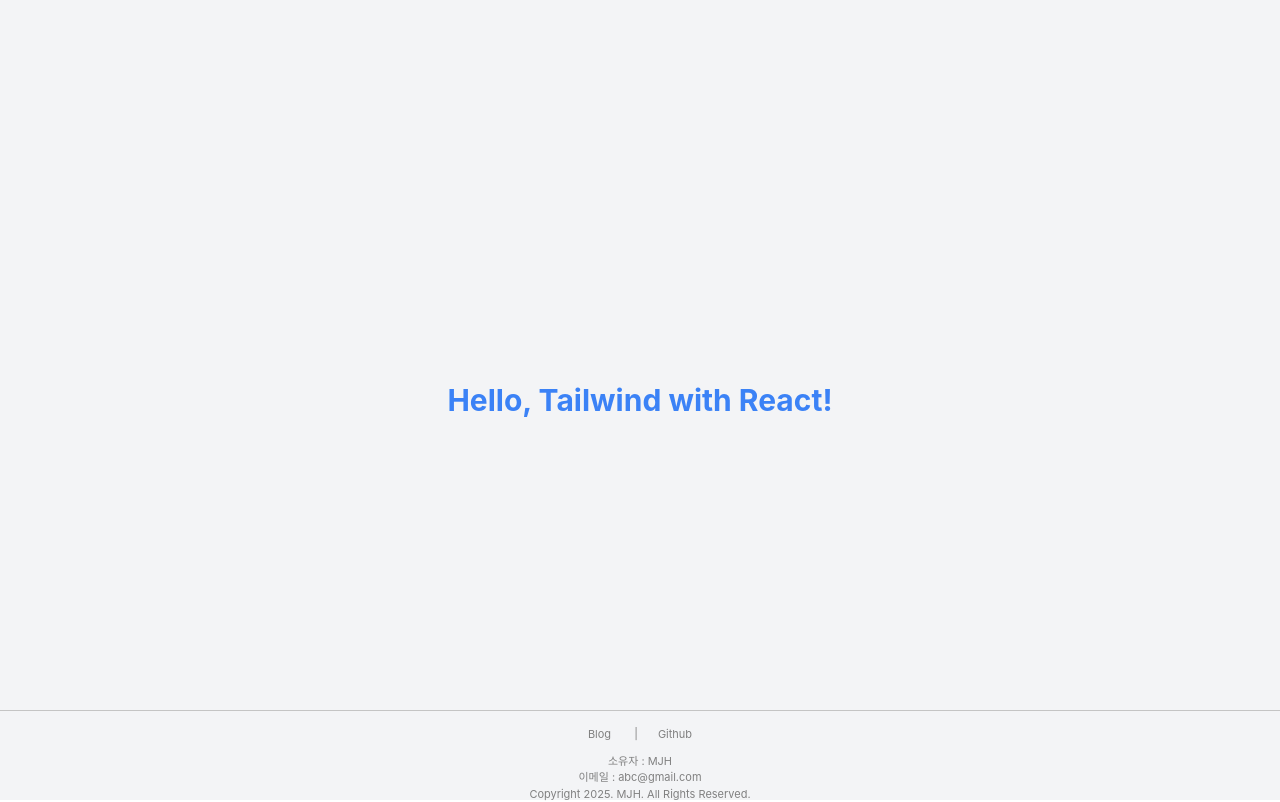
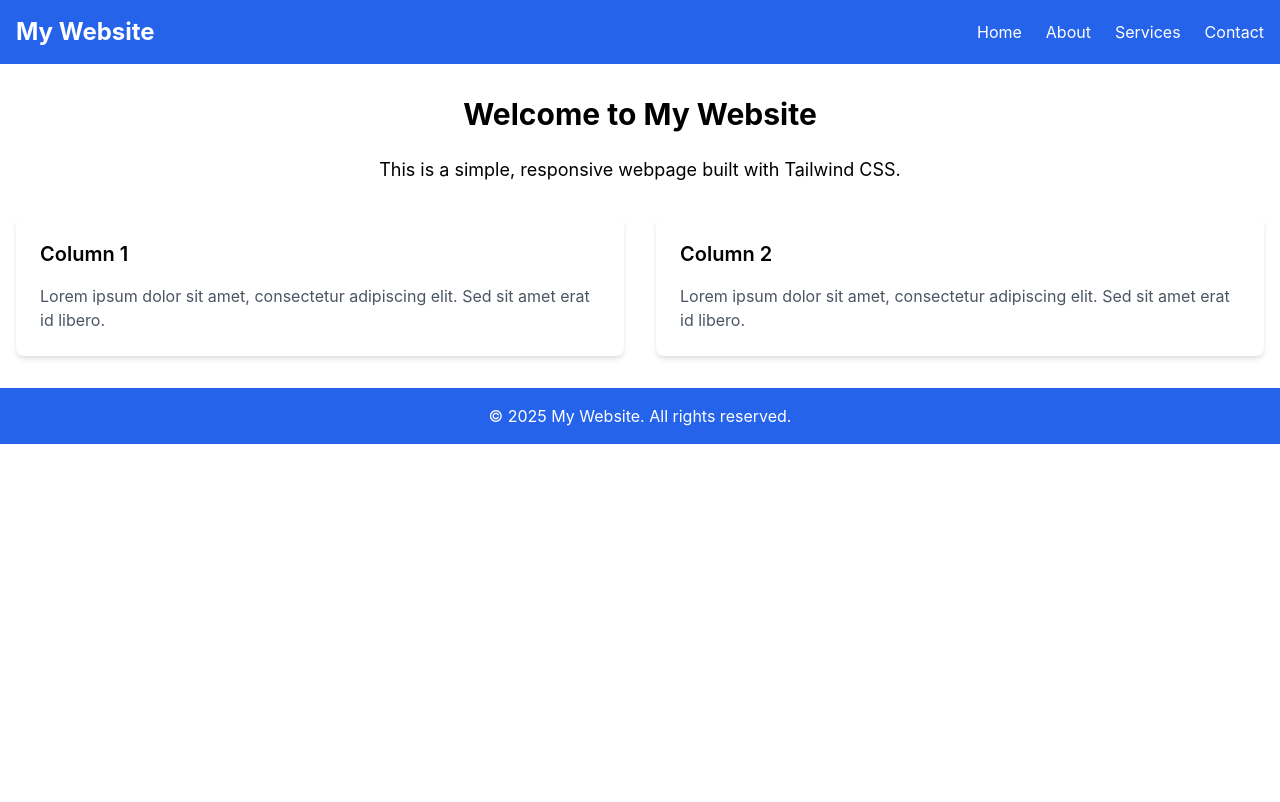
Before and after one commit to clearm/new2025, a React (Create React App) app in the folder my-react-page/: page / in a window 1280 px wide. Shown: the top 802 px of the page. Built offline with nearby package versions, Linux system fonts and the light colour scheme.

Commit message:
tailwindcss 적용해봄. npm start 해야 적용 됨

```diff
--- /dev/null
+++ b/my-react-page/src/App.bk.250120.js
@@ -0,0 +1,72 @@
+// import logo from './logo.svg';
+import './App.css';
+import './Intro.css';
+
+import { useState } from 'react';
+
+import Footer from './Layouts/Footer';
+
+function App() {
+
+  const [currentPage, setCurrentPage] = useState('home');
+
+  const renderPage = () => {
+    switch (currentPage) {
+      case 'home':
+        return  (
+          <section className="Intro-section">
+            <h1> Home Page</h1>
+          </section>
+        );
+      case 'about':
+        return (
+          <section className="Intro-section">
+            <h1> about Page</h1>
+            {/* <Box></Box> */}
+          </section>
+        );
+
+      default:
+        return <h1>404 Not Found</h1>;
+    }
+  };
+
+  return (
+    <div className="App">
+
+      <div className="flex items-center justify-center h-screen bg-gray-100">
+        <h1 className="text-3xl font-bold text-blue-500">
+          Hello, Tailwind with React!
+        </h1>
+      </div>
+
+      <h2> Welcome MJH's Home    </h2>
+
+      <div>
+        <button className="Intro-orange-btn" onClick={() => setCurrentPage('home')}>Home</button>
+        <button className="Intro-orange-btn" onClick={() => setCurrentPage('about')}>About</button>
+        <div> {renderPage()} </div>
+      </div>
+
+      {/* <header className="App-header">
+         <img src={logo} className="App-logo" alt="logo" />
+        <p>
+          Edit <code>src/App.js</code> and save to reload.
+        </p>
+        <a
+          className="App-link"
+          href="https://reactjs.org"
+          target="_blank"
+          rel="noopener noreferrer"
+        >  Learn React
+        </a>
+      </header>
+      */}
+
+        <Footer></Footer>
+
+    </div>
+  );
+}
+
+export default App;
--- a/my-react-page/src/App.js
+++ b/my-react-page/src/App.js
@@ -1,69 +1,81 @@
 // import logo from './logo.svg';
-import './App.css';
-import './Intro.css';
+// import './App.css';
+// import './Intro.css';
 
-import { useState } from 'react';
 
-import Footer from './Layouts/Footer';
+// import { useState } from 'react';
+
+// import Footer from './Layouts/Footer';
 
 function App() {
 
-  const [currentPage, setCurrentPage] = useState('home');
+  // const [currentPage, setCurrentPage] = useState('home');
 
-  const renderPage = () => {
-    switch (currentPage) {
-      case 'home':
-        return  (
-          <section className="Intro-section">
-            <h1> Home Page</h1>
-          </section>
-        );
-      case 'about':
-        return (
-          <section className="Intro-section">
-            <h1> about Page</h1>
-            {/* <Box></Box> */}
-          </section>
-        );
+  // const renderPage = () => {
+  //   switch (currentPage) {
+  //     case 'home':
+  //       return  (
+  //         <section className="Intro-section">
+  //           <h1> Home Page</h1>
+  //         </section>
+  //       );
+  //     case 'about':
+  //       return (
+  //         <section className="Intro-section">
+  //           <h1> about Page</h1>
+  //           {/* <Box></Box> */}
+  //         </section>
+  //       );
 
-      default:
-        return <h1>404 Not Found</h1>;
-    }
-  };
+  //     default:
+  //       return <h1>404 Not Found</h1>;
+  //   }
+  // };
 
   return (
     <div className="App">
 
-      <div className="flex items-center justify-center h-screen bg-gray-100">
-        <h1 className="text-3xl font-bold text-blue-500">
-          Hello, Tailwind with React!
-        </h1>
-      </div>
+        {/* <!-- Header --> */}
+        <header className="bg-blue-600 text-white py-4">
+          <div className="max-w-screen-xl mx-auto flex justify-between items-center px-4">
+            <h1 className="text-2xl font-bold">My Website</h1>
+            <nav>
+              <ul className="flex space-x-6">
+                <li><button  className="hover:text-blue-300">Home</button></li>
+                <li><button  className="hover:text-blue-300">About</button></li>
+                <li><button  className="hover:text-blue-300">Services</button></li>
+                <li><button  className="hover:text-blue-300">Contact</button></li>
+              </ul>
+            </nav>
+          </div>
+        </header>
 
-      <h2> Welcome MJH's Home    </h2>
+        {/* <!-- Main Content --> */}
+        <main className="my-8">
+          <div className="max-w-screen-xl mx-auto px-4">
+            <h2 className="text-3xl font-bold text-center mb-6">Welcome to My Website</h2>
+            <p className="text-lg text-center mb-8">This is a simple, responsive webpage built with Tailwind CSS.</p>
 
-      <div>
-        <button className="Intro-orange-btn" onClick={() => setCurrentPage('home')}>Home</button>
-        <button className="Intro-orange-btn" onClick={() => setCurrentPage('about')}>About</button>
-        <div> {renderPage()} </div>
-      </div>
+            {/* <!-- Two Columns Layout --> */}
+            <div className="grid md:grid-cols-2 gap-8">
+              <div className="bg-white p-6 rounded-lg shadow-md">
+                <h3 className="text-xl font-semibold mb-4">Column 1</h3>
+                <p className="text-gray-600">Lorem ipsum dolor sit amet, consectetur adipiscing elit. Sed sit amet erat id libero.</p>
+              </div>
+              <div className="bg-white p-6 rounded-lg shadow-md">
+                <h3 className="text-xl font-semibold mb-4">Column 2</h3>
+                <p className="text-gray-600">Lorem ipsum dolor sit amet, consectetur adipiscing elit. Sed sit amet erat id libero.</p>
+              </div>
+            </div>
+          </div>
+        </main>
 
-      {/* <header className="App-header">
-         <img src={logo} className="App-logo" alt="logo" />
-        <p>
-          Edit <code>src/App.js</code> and save to reload.
-        </p>
-        <a
-          className="App-link"
-          href="https://reactjs.org"
-          target="_blank"
-          rel="noopener noreferrer"
-        >  Learn React
-        </a>
-      </header>
-      */}
-
-        <Footer></Footer>
+        {/* <!-- Footer --> */}
+        <footer className="bg-blue-600 text-white py-4">
+          <div className="max-w-screen-xl mx-auto text-center">
+            <p>&copy; 2025 My Website. All rights reserved.</p>
+          </div>
+        </footer>
 
     </div>
   );
--- a/my-react-page/src/Intro.css
+++ b/my-react-page/src/Intro.css
@@ -12,7 +12,7 @@
 
 .Intro-section {
     background-color: #282c34;
-    min-height: 80vh;
+    min-height: 75vh;
     display: flex;
     flex-direction: column;
     align-items: center;
--- a/my-react-page/tailwind.config.js
+++ b/my-react-page/tailwind.config.js
@@ -2,6 +2,7 @@
 module.exports = {
   content: [
     "./src/**/*.{js,jsx,ts,tsx}",
+    "./src/*.{js,jsx,ts,tsx}",
   ],
   theme: {
     extend: {},
```
